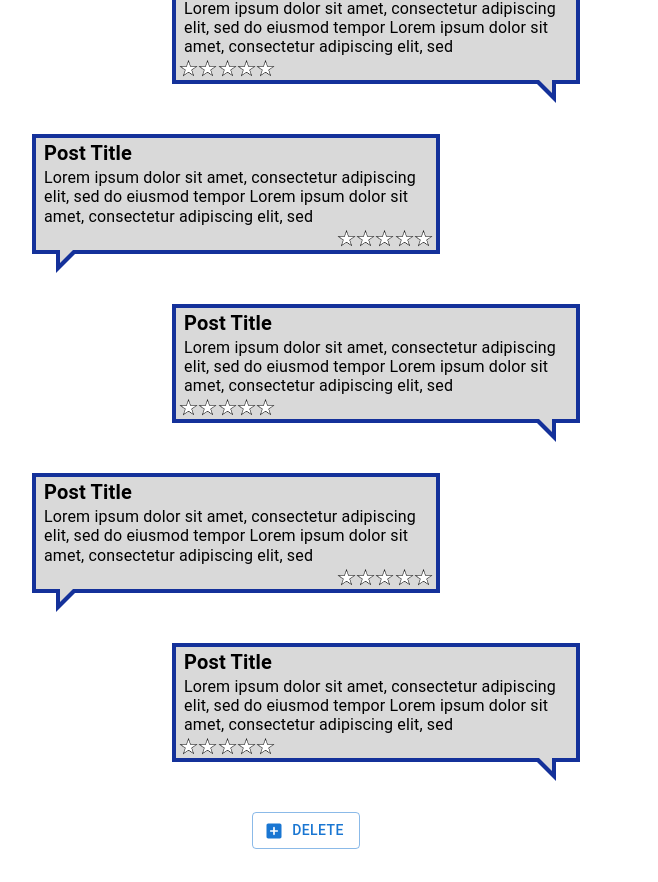
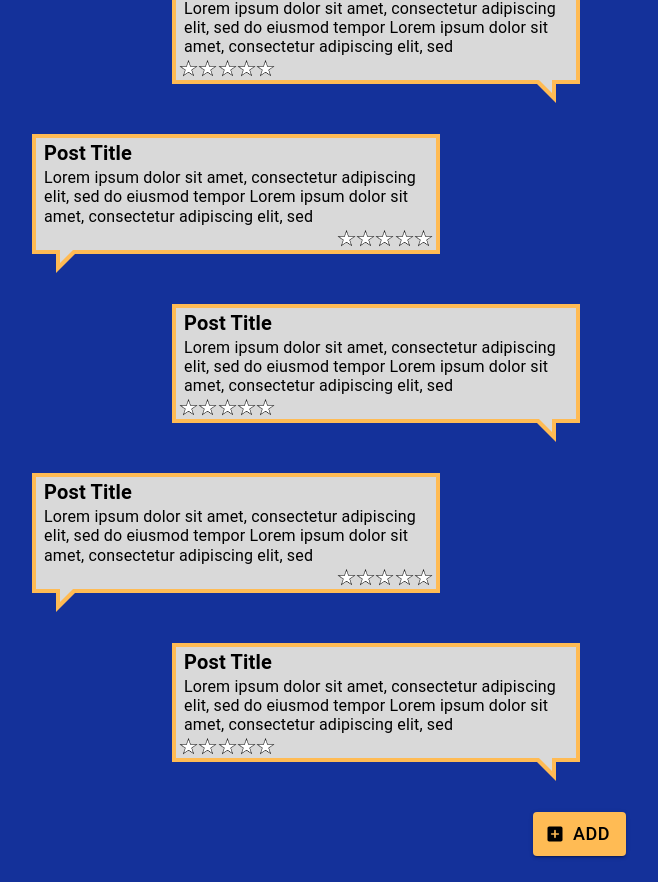
Before and after one commit to kyliemgreenwald/RateMyDuke, a React (Create React App) app in the folder rate-duke-app/: page /ratings/extracurriculars in a window 1280 px wide. Shown: the part 255-1137 px from the top of the page, without its empty margins (334-992 px from the left). Before the commit the page ends 1104 px from the top, so only its background shows below. Built offline with nearby package versions, Linux system fonts and the light colour scheme; the HTML template or start-up script is replaced by a standard one.

Commit message:
able to click on stars

```diff
--- a/rate-duke-app/src/components/BoxLeft.jsx
+++ b/rate-duke-app/src/components/BoxLeft.jsx
@@ -4,22 +4,22 @@ import Box from '@mui/material/Box';
 import Typography from '@mui/material/Typography';
 import star_filled from '../icons/star_filled.png';
 import star_empty from '../icons/star_empty.png';
+import Grid from '@mui/material/Grid';
 
 const BoxLeft = () => {
 
-// var star = star_empty;
-
-// function handleClick(e) {
-//     e.preventDefault();
-//     star = star_filled;
-// }
+    const handleClick = (e) => {
+        if (e.currentTarget.src === star_empty) {
+            e.currentTarget.src = star_filled;
+        } else {
+            e.currentTarget.src = star_empty;
+        }
+      }
 
   return (
     <Box className = "boxLeft"
             sx={{
-            paddingBottom: '20px',
-            '&:hover': {
-            opacity: [0.9, 0.8, 0.7] } }}
+            paddingBottom: '20px'}}
         >
         <Typography align="left" marginLeft={1} fontWeight="bold"
             fontSize={20}>
@@ -31,11 +31,16 @@ const BoxLeft = () => {
             adipiscing elit, sed do eiusmod tempor Lorem ipsum
             dolor sit amet, consectetur adipiscing elit, sed
         </Typography>
-        <img src={star_empty} style={{float: "right", marginRight: "3px"}}/>
-        <img src={star_empty} style={{float: "right", marginRight: "0.35px"}}/>
-        <img src={star_empty} style={{float: "right", marginRight: "0.35px"}}/>
-        <img src={star_empty} style={{float: "right", marginRight: "0.35px"}}/>
-        <img src={star_empty} style={{float: "right", marginRight: "0.35px"}}/>
+        <img src={star_empty} style={{float: "right", marginRight: "3px"}}
+            onClick = {handleClick} />
+        <img src={star_empty} style={{float: "right", marginRight: "0.35px"}}
+            onClick = {handleClick}/>
+        <img src={star_empty} style={{float: "right", marginRight: "0.35px"}}
+            onClick = {handleClick}/>
+        <img src={star_empty} style={{float: "right", marginRight: "0.35px"}}
+            onClick = {handleClick}/>
+        <img src={star_empty} style={{float: "right", marginRight: "0.35px"}}
+            onClick = {handleClick} />
     </Box>
   )
 }
--- a/rate-duke-app/src/components/BoxRight.jsx
+++ b/rate-duke-app/src/components/BoxRight.jsx
@@ -6,12 +6,20 @@ import star_filled from '../icons/star_filled.png';
 import star_empty from '../icons/star_empty.png';
 
 const BoxRight = () => {
+    const handleClick = (e) => {
+        if (e.currentTarget.src === star_empty) {
+            e.currentTarget.src = star_filled;
+        } else {
+            e.currentTarget.src = star_empty;
+        }
+      }
+// hover effects
+// onMouseOver= {e => (e.currentTarget.src = star_filled)}
+// onMouseOut= {e => (e.currentTarget.src = star_empty)}
   return (
     <Box className = "boxRight"
             sx={{
-            paddingBottom: '20px',
-            '&:hover': {
-            opacity: [0.9, 0.8, 0.7] }, }}
+            paddingBottom: '20px' }}
             >
         <Typography align="left" marginLeft={1} fontWeight="bold"
             fontSize={20}>
@@ -23,11 +31,17 @@ const BoxRight = () => {
             adipiscing elit, sed do eiusmod tempor Lorem ipsum
             dolor sit amet, consectetur adipiscing elit, sed
         </Typography>
-        <img src={star_empty} style={{float: "left", marginLeft: "3px"}}/>
-        <img src={star_empty} style={{float: "left", marginLeft: "0.35px"}}/>
-        <img src={star_empty} style={{float: "left", marginLeft: "0.35px"}}/>
-        <img src={star_empty} style={{float: "left", marginLeft: "0.35px"}}/>
-        <img src={star_empty} style={{float: "left", marginLeftt: "0.35px"}}/>
+        <img src={star_empty} style={{float: "left", marginLeft: "3px"}}
+            onClick = {handleClick} />
+        <img src={star_empty} style={{float: "left", marginLeft: "0.35px"}}
+            onClick = {handleClick} />
+        <img src={star_empty} style={{float: "left", marginLeft: "0.35px"}}
+            onClick = {handleClick} />
+        <img src={star_empty} style={{float: "left", marginLeft: "0.35px"}}
+            onClick = {handleClick} />
+        <img src={star_empty} style={{float: "left", marginLeftt: "0.35px"}}
+            onClick = {handleClick}
+            />
     </Box>
   )
 }
--- a/rate-duke-app/src/pages/Extracurriculars.css
+++ b/rate-duke-app/src/pages/Extracurriculars.css
@@ -2,7 +2,8 @@
 .boxLeft {
     width: 400px;
     margin: 50px auto;
-    border: 4px solid #14319A;
+    margin-top: 0px;
+    border: 4px solid #FFBB54;
     background:#d9d9d9;
     /* padding: 20px; */
     /* text-align: center; */
@@ -18,9 +19,9 @@
     width: 0px;
     height: 0px;
     position: absolute;
-    border-left: 10px solid #14319A;
+    border-left: 10px solid #FFBB54;
     border-right: 10px solid transparent;
-    border-top: 10px solid #14319A;
+    border-top: 10px solid #FFBB54;
     border-bottom: 10px solid transparent;
     left: 20px;
     bottom: -23px;
@@ -47,7 +48,7 @@
 .boxRight {
     width: 400px;
     margin: 50px auto;
-    border: 4px solid #14319A;
+    border: 4px solid #FFBB54;
     /* padding: 20px; */
     /* text-align: center; */
     font-weight: 900;
@@ -64,8 +65,8 @@
     height: 0px;
     position: absolute;
     border-left: 10px solid transparent;
-    border-right: 10px solid #14319A;
-    border-top: 10px solid #14319A;
+    border-right: 10px solid #FFBB54;
+    border-top: 10px solid #FFBB54;
     border-bottom: 10px solid transparent;
     right: 20px;
     bottom: -23px;
@@ -91,6 +92,14 @@
 
   }
 
+
+  .page {
+    background-color: #14319A;
+    height: 100%;
+    width: 100%;
+    padding-top: 50px;
+    padding-bottom: 70px;
+  }
   .star {
     box-sizing: border-box;
     position: absolute;
--- a/rate-duke-app/src/pages/Extracurriculars.jsx
+++ b/rate-duke-app/src/pages/Extracurriculars.jsx
@@ -6,21 +6,25 @@ import BoxLeft from '../components/BoxLeft';
 import BoxRight from '../components/BoxRight';
 import Button from '@mui/material/Button';
 import AddBoxRoundedIcon from '@mui/icons-material/AddBoxRounded';
+// import Item from '@mui/material/Item';
 
 const Extracurriculars = () => {
   return (
     // add background color
     // style={{backgroundColor: "#14319A", height: "100%", width: "100%"}}
-    <div>
+    <div className="page">
         <BoxLeft />
         <BoxRight />
         <BoxLeft />
         <BoxRight />
         <BoxLeft />
         <BoxRight />
-        <Button variant="outlined" startIcon={<AddBoxRoundedIcon />}>
-            Delete
+        <Button variant="contained" startIcon={<AddBoxRoundedIcon />}
+            style={{fontSize: "large", backgroundColor: "#FFBB54", color: "black",
+            float: "right", marginBottom: "20px", marginRight: "320px"}}>
+            Add
         </Button>
+
     </div>
   )
 }
```
